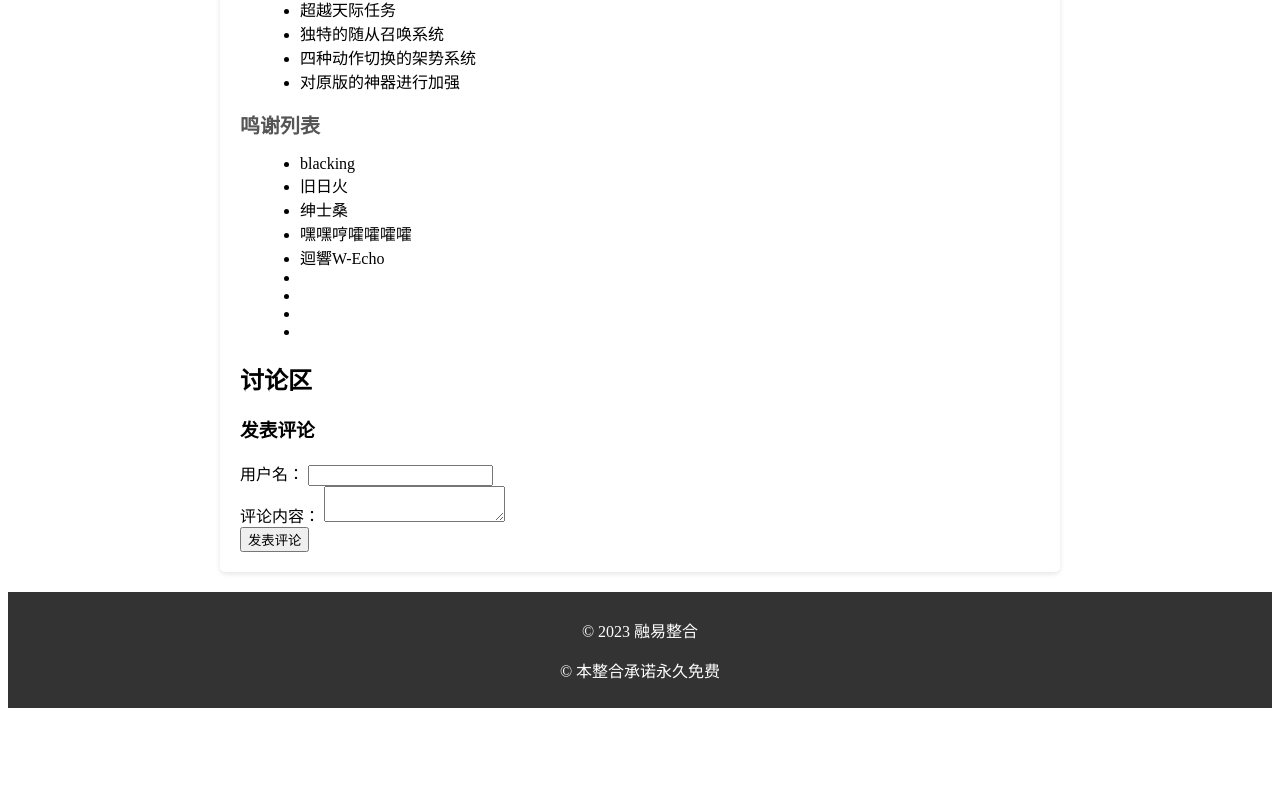
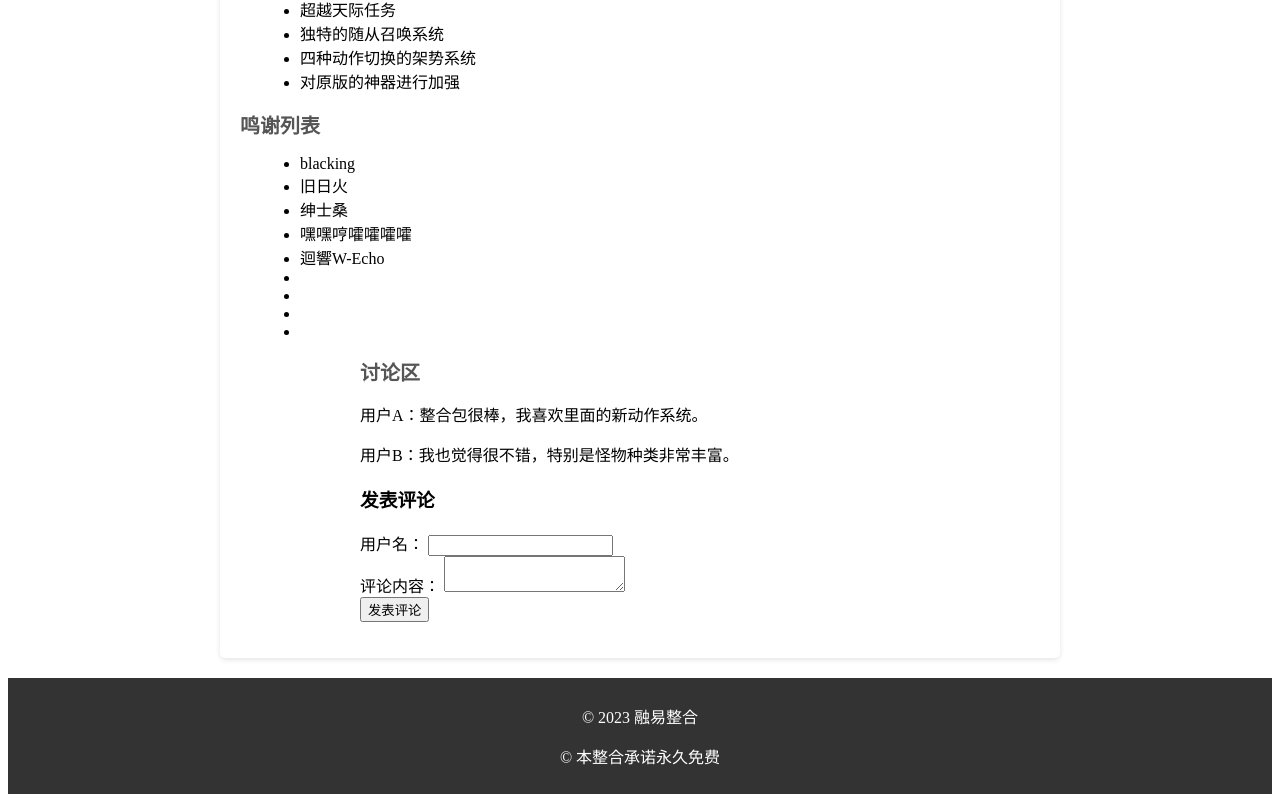
Before and after one commit to RONGYIskyrim/Sky-Adventures.github.io, a plain HTML site: page index.html in a window 1280 px wide. Shown: the part 620-1422 px from the top of the page. Before the commit the page ends 1336 px from the top, so only its background shows below. Drawn offline with Linux system fonts and the light colour scheme.

Commit message:
Update index.html

```diff
--- a/index.html
+++ b/index.html
@@ -59,11 +59,15 @@
         <li></li>
         <li></li>
       <ul>
-    </div>
-        <!-- 讨论区 -->
 <div class="discussion">
   <h2>讨论区</h2>
-<form id="comment-form">
+  <div class="comment">
+    <p>用户A：整合包很棒，我喜欢里面的新动作系统。</p>
+  </div>
+  <div class="comment">
+    <p>用户B：我也觉得很不错，特别是怪物种类非常丰富。</p>
+  </div>
+  <form id="comment-form">
     <h3>发表评论</h3>
     <div>
       <label for="username">用户名：</label>
```
